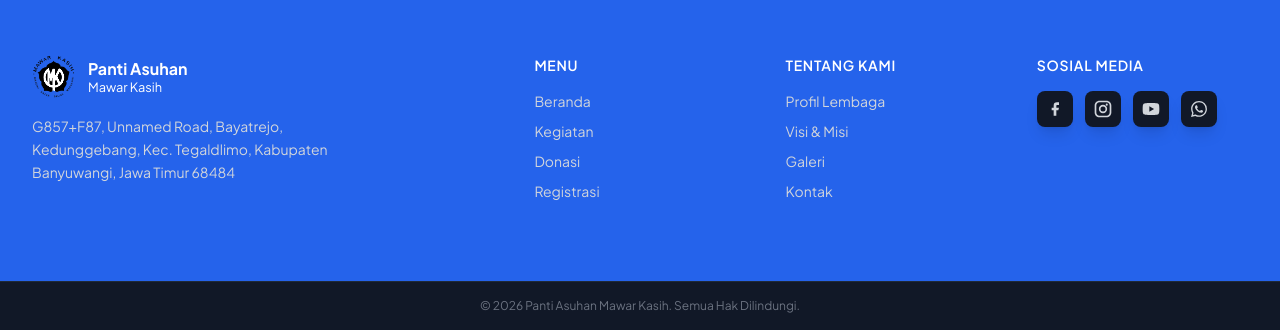
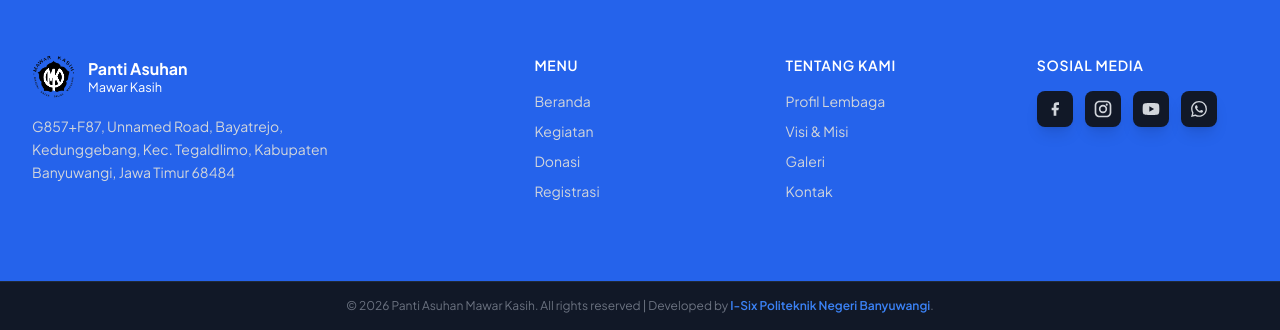
Before and after one commit to mahrussurur/MawarKasih, a Laravel app: page /beranda in a window 1280 px wide. Shown: the part 2137-2467 px from the top of the page. Run offline with Laravel 12, Linux system fonts and the light colour scheme; data comes from the database, SQL or seed files in the repository; data that the repository does not hold is empty; some libraries are stand-ins or nearby versions.

Commit message:
feat: menambahkan komponen footer publik dan aset pencitraan merek pengembang

```diff
--- a/resources/views/components/public/footer.blade.php
+++ b/resources/views/components/public/footer.blade.php
@@ -114,7 +114,7 @@
     <!-- FOOTER BOTTOM -->
     <div class="bg-gray-900 border-t border-gray-800">
         <div class="max-w-7xl mx-auto px-4 sm:px-6 lg:px-8 py-4 flex flex-col sm:flex-row items-center justify-center gap-3 text-xs text-gray-500">
-            <p>© {{ date('Y') }} Panti Asuhan Mawar Kasih. Semua Hak Dilindungi.</p>
+            <p>© {{ date('Y') }} Panti Asuhan Mawar Kasih. All rights reserved | Developed by <span class="text-brand-500 font-semibold"><a href="{{ asset('images/I-Six.webp') }}" target="_blank" rel="noopener noreferrer">I-Six Politeknik Negeri Banyuwangi</a></span>.</p>
         </div>
     </div>
 
```
Also changed, not shown: public/images/I-Six.webp (added).
